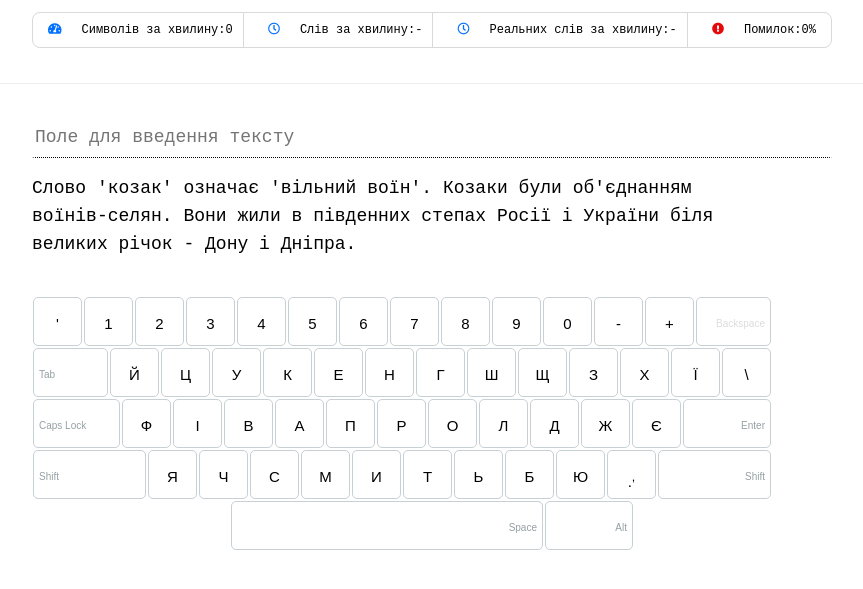
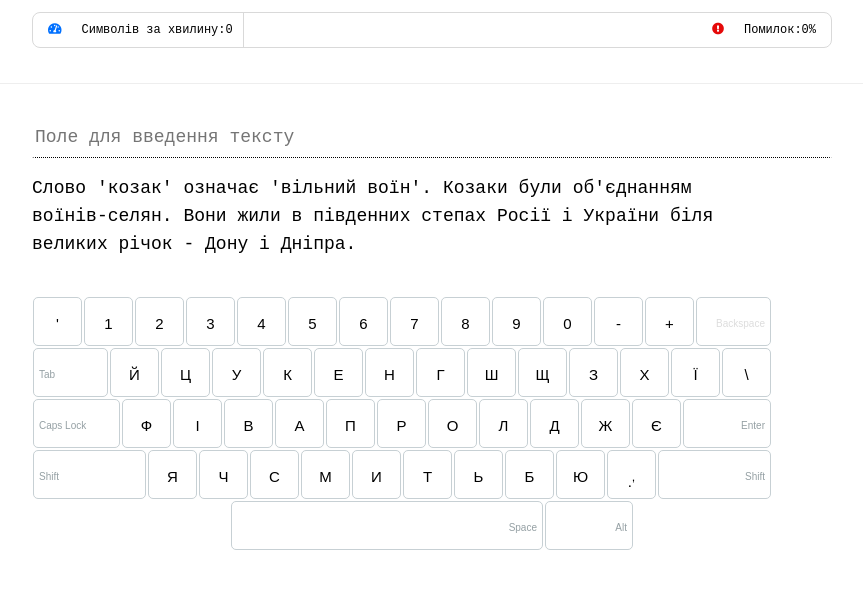
Before and after one commit to Ant0nKuz/klava-trener, a plain HTML site: page index.html in a window 1280 px wide. Shown: the part 165-754 px from the top of the page, without its empty margins (208-1071 px from the left). Drawn offline with Linux system fonts and the light colour scheme; a web font is replaced by a local one.

Commit message:
release2

```diff
--- a/index.html
+++ b/index.html
@@ -31,7 +31,7 @@
 						<div class="indicator__name">Символів за хвилину:</div>
 						<div class="indicator__value" id="symbolsPerMinute">0</div>
 					</div>
-					<div class="indicator">
+					<!-- <div class="indicator">
 						<div class="indicator__icon">
 							<i class="far fa-clock"></i>
 						</div>
@@ -44,7 +44,7 @@
 						</div>
 						<div class="indicator__name">Реальних слів за хвилину:</div>
 						<div class="indicator__value">-</div>
-					</div>
+					</div> -->
 					<div class="indicator">
 						<div class="indicator__icon indicator__icon--errors">
 							<i class="fas fa-exclamation-circle"></i>
```
